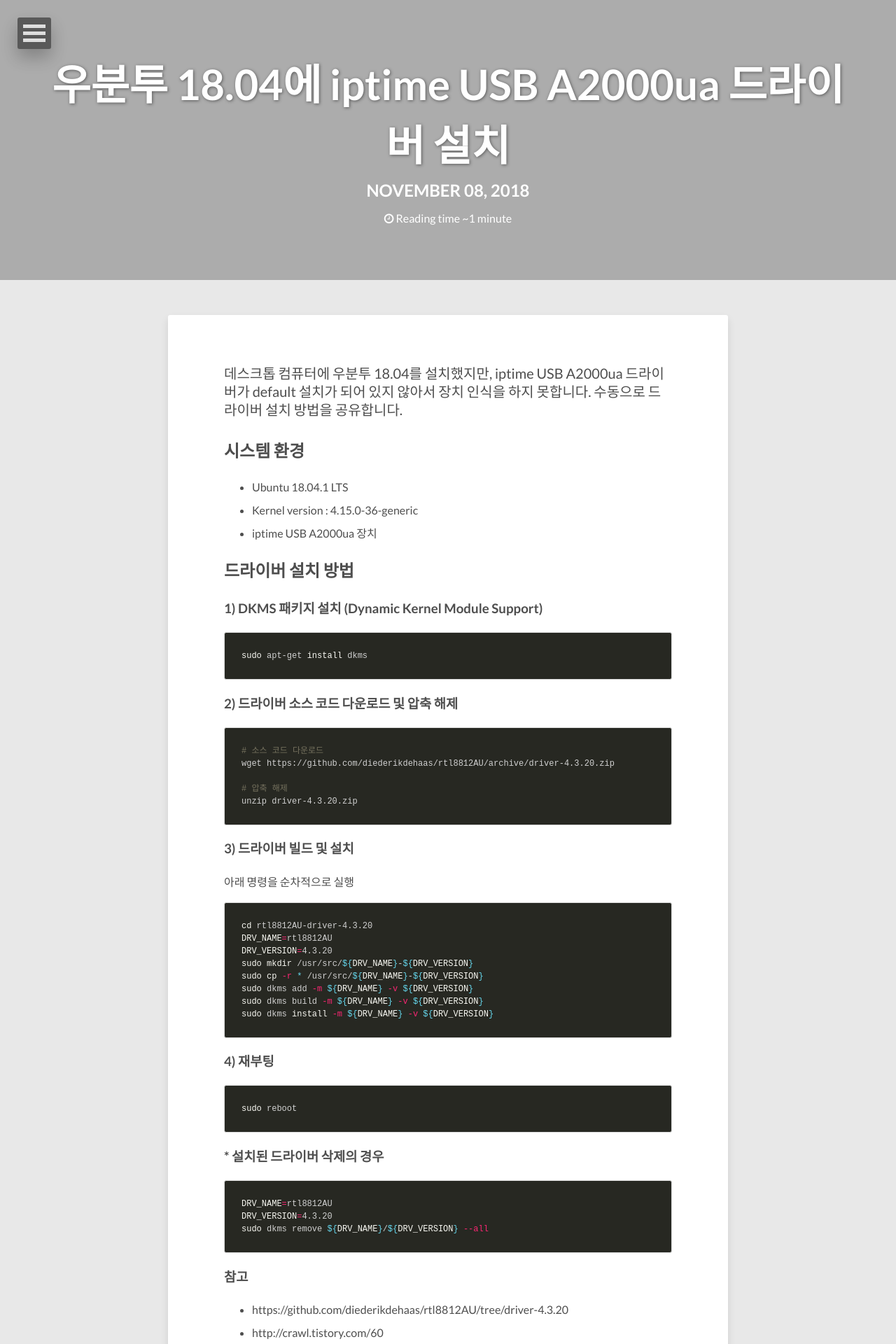
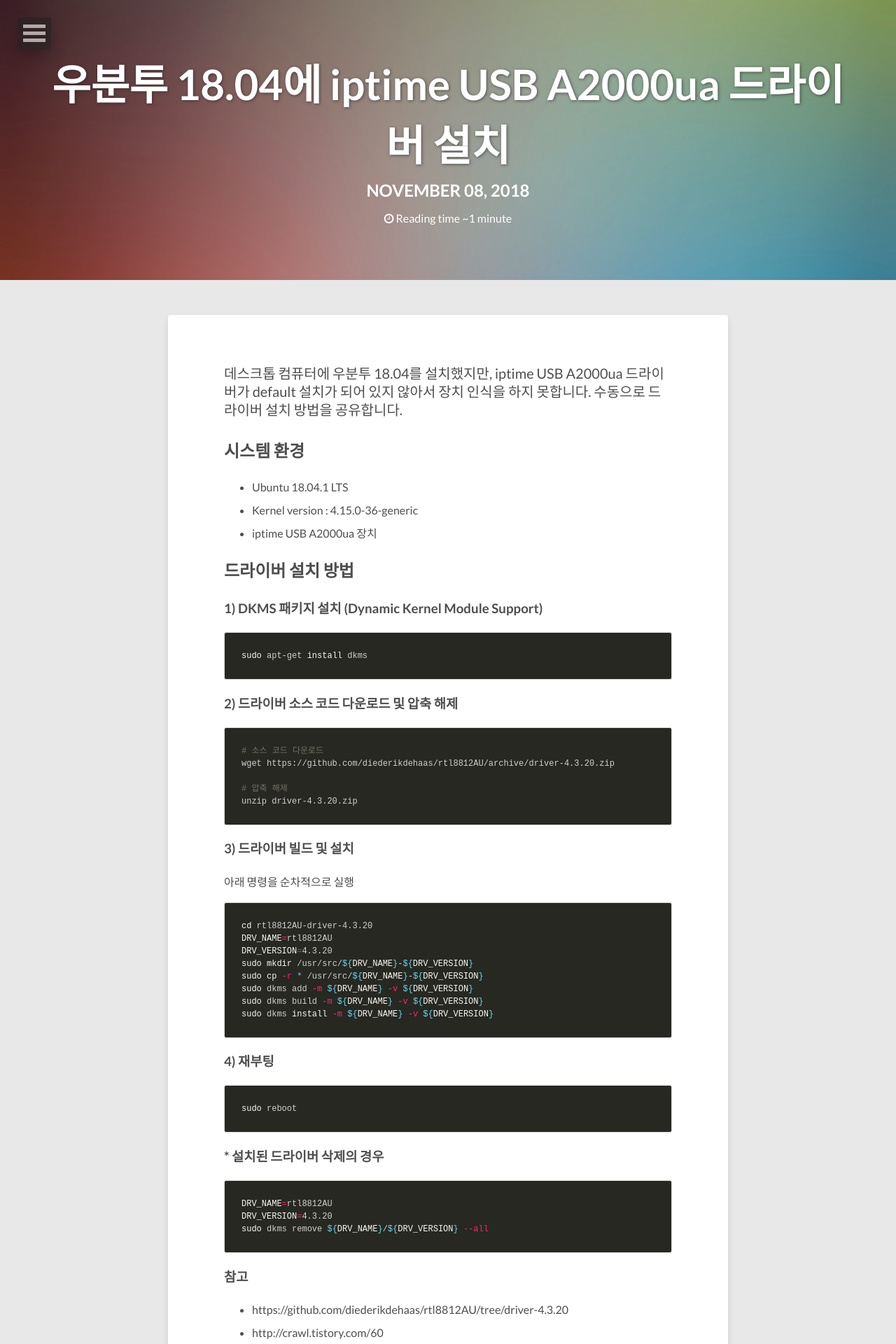
Before and after one commit to cleandever/cleandever.github.io, a Jekyll site: the page built from _posts/2018-11-08-iptime_usb_a2000ua.md, in a window 1280 px wide. Shown: the top 1920 px of the page at 70% size. Built offline with Jekyll 4.4.1, drawn with Linux system fonts in a browser that asks for light colours; nearby versions of some CDN libraries; comment, search, counter and statistics services are not loaded.

Commit message:
change image

```diff
--- a/_posts/2018-11-08-iptime_usb_a2000ua.md
+++ b/_posts/2018-11-08-iptime_usb_a2000ua.md
@@ -4,8 +4,8 @@
 description: "우분투 18.04에 iptime USB A2000ua 드라이버 설치"
 tags: [iptimea2000au, rtl8812au, usb무선랜카드, usewirelessadapter, a2000ua]
 image:
-  path: /images/2018/11/08_iptime/a2000ua.jpg
-  feature: a2000ua.jpg
+  path: /images/abstract-3.jpg
+  feature: abstract-3.jpg
 comments: true
 ---
 
```
